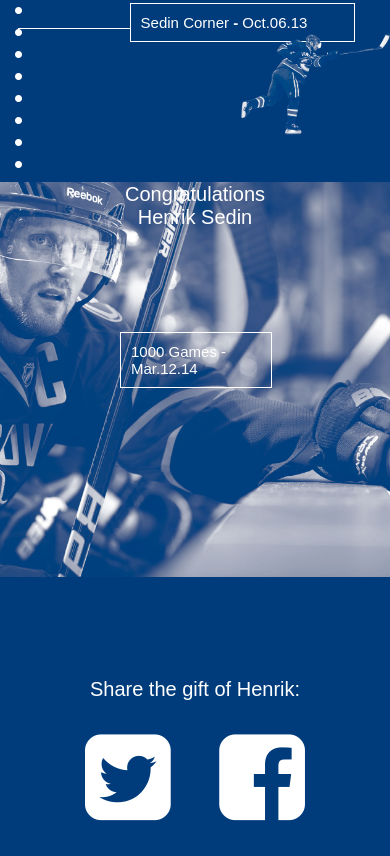
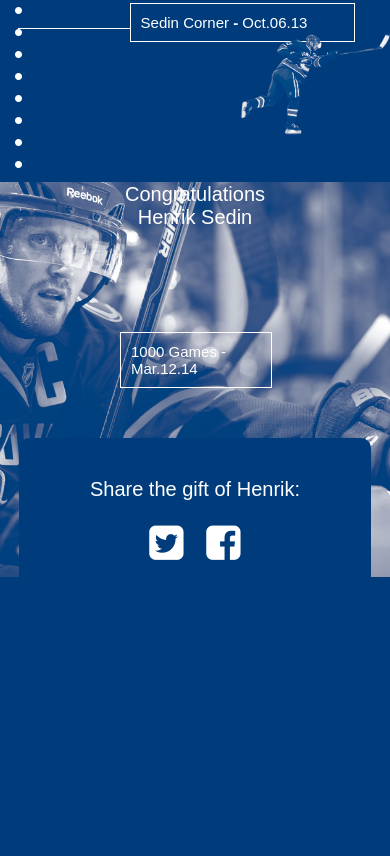
Before and after one commit to VancouverCanucks/henrik-1000, a website: page index.html in a window 390 px wide. Shown: the part 5417-6273 px from the top of the page. After the commit the page ends 6003 px from the top, so only its background shows below. Drawn offline with nearby package versions, Linux system fonts and the light colour scheme; a web font is replaced by a local one.

Commit message:
fixes for some of the spacing on the bottom + video frames

```diff
--- a/css/mediaqueries.css
+++ b/css/mediaqueries.css
@@ -10,6 +10,10 @@
 
   body, html {
     width: 100%;
+  }
+
+  body {
+    height: 5980px !important;
   }
 
   .bookmark {
@@ -187,6 +191,14 @@
     top: 5600px;
   }
 
+  .bottom-share {
+    top: 200px;
+  }
+
+  .bottom-share a {
+    font-size: 40px;
+  }
+
   #t1 { top: 2px; }
   #t2 { top: 2px; }
   #t3 { top: 26px; }
@@ -249,6 +261,11 @@
 }
 
 @media (min-width: 768px) and (max-width: 979px) {
+
+  body {
+    height: 14200px !important;
+  }
+
   #s1 .window {
     height: 368px;
   }
@@ -380,6 +397,15 @@
     max-width: 300px;
   }
 
+  .congrats {
+    top: 13500px;
+    font-size: 100px;
+  }
+
+  .bottom-share {
+    top: 600px;
+  }
+
   #t1 { top: 111px; }
   #t2 { top: 156px; }
   #t3 { top: 392px; }
@@ -437,8 +463,12 @@
 
 @media (min-width: 980px) and (max-width: 1519px) {
 
+  body {
+    height: 17600px !important;
+  }
+
   #s1 .window {
-    height: 568px;
+    height: 468px;
   }
 
   #s1 {
@@ -747,6 +777,11 @@
     height: 600px;
   }
 
+  .video-container .window {
+    height: 1100px;
+    width: 100%;
+  }
+
   .awards {
     width: 1520px;
     top: 200px;
--- a/js/application.js
+++ b/js/application.js
@@ -113,7 +113,7 @@
       } else {
         triggerset = 1520;
       }
-      console.log(triggerset);
+
       for (a in this.triggers[triggerset]) {
         item = this.triggers[triggerset][a];
         target = $(item.target);
@@ -194,14 +194,18 @@
       v = document.createElement('video');
       mp4 = document.createElement('source');
       webm = document.createElement('source');
+      fallback = document.createElement('div');
       v.setAttribute('loop', true);
       v.setAttribute('autoplay', true);
+      v.setAttribute('poster', 'img/videobgs/' + name + '.jpg');
       mp4.setAttribute('src', 'img/videobgs/' + name + '.mp4');
       mp4.setAttribute('type', 'video/mp4');
       webm.setAttribute('src', 'img/videobgs/' + name + '.webm');
       webm.setAttribute('type', 'video/webm');
+      fallback.className = 'window';
       v.appendChild(mp4);
       v.appendChild(webm);
+      v.appendChild(fallback);
       document.getElementById(holder).appendChild(v);
       a = document.createElement('a');
       a.href = 'javascript:scroller.modalVideo(\'' + ytkey + '\', \'' + title + '\');';
@@ -209,6 +213,12 @@
       btn.src = 'img/ui/play-btn.png';
       a.appendChild(btn);
       document.getElementById(holder).appendChild(a);
+      $('#' + holder + ' .window').css({
+        'background-image': 'url(' + 'img/videobgs/' + name + '.jpg' + ')',
+        'background-repeat': 'no-repeat',
+        'background-size': 'cover',
+        'background-position': 'top center'
+      });
     }
 
     Scroller.prototype.mobileCheck = function() {
@@ -224,7 +234,7 @@
     }
 
     Scroller.prototype.sharePop = function(url) {
-      var pop = window.open(url,'#henrik1000','menubar=0,scrollbars=0,location=0,width=600,height=400');
+      this.popup = window.open(url, '#henrik1000', 'menubar=0,scrollbars=0,location=0,width=600,height=400');
     }
 
     return Scroller;
```
Also changed, not shown: img/videobgs/april-blue.jpg (added), img/videobgs/shift-blue.jpg (added), js/manifest.json.
